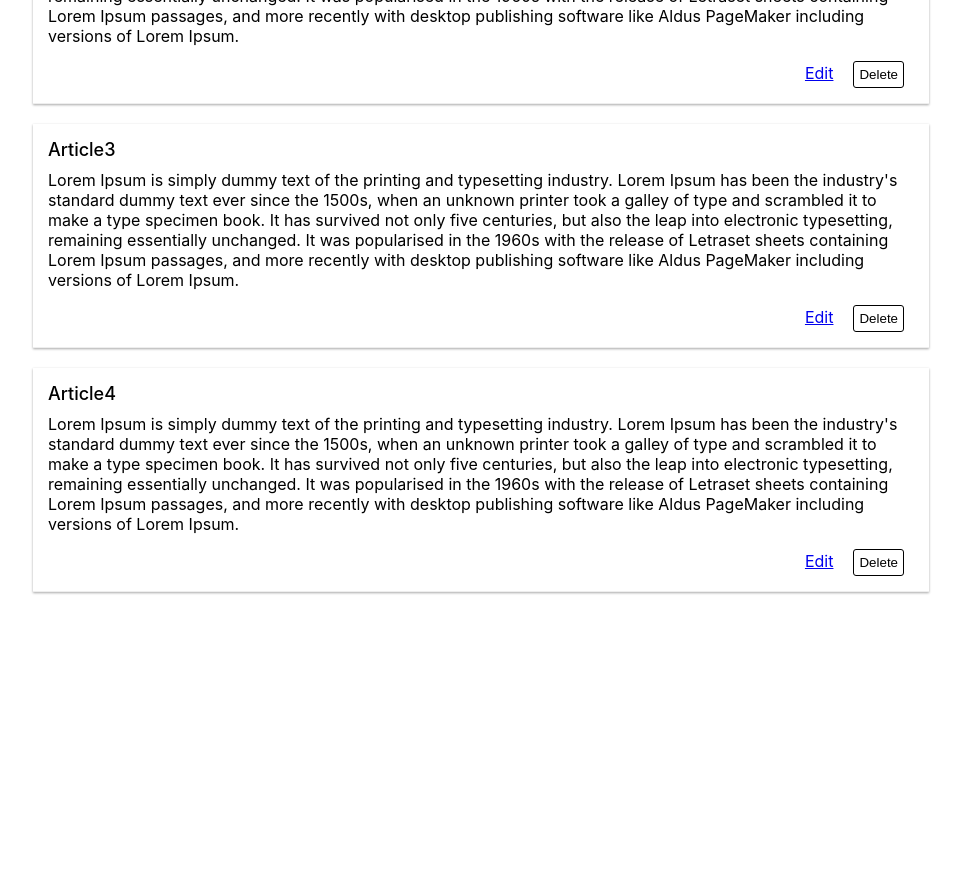
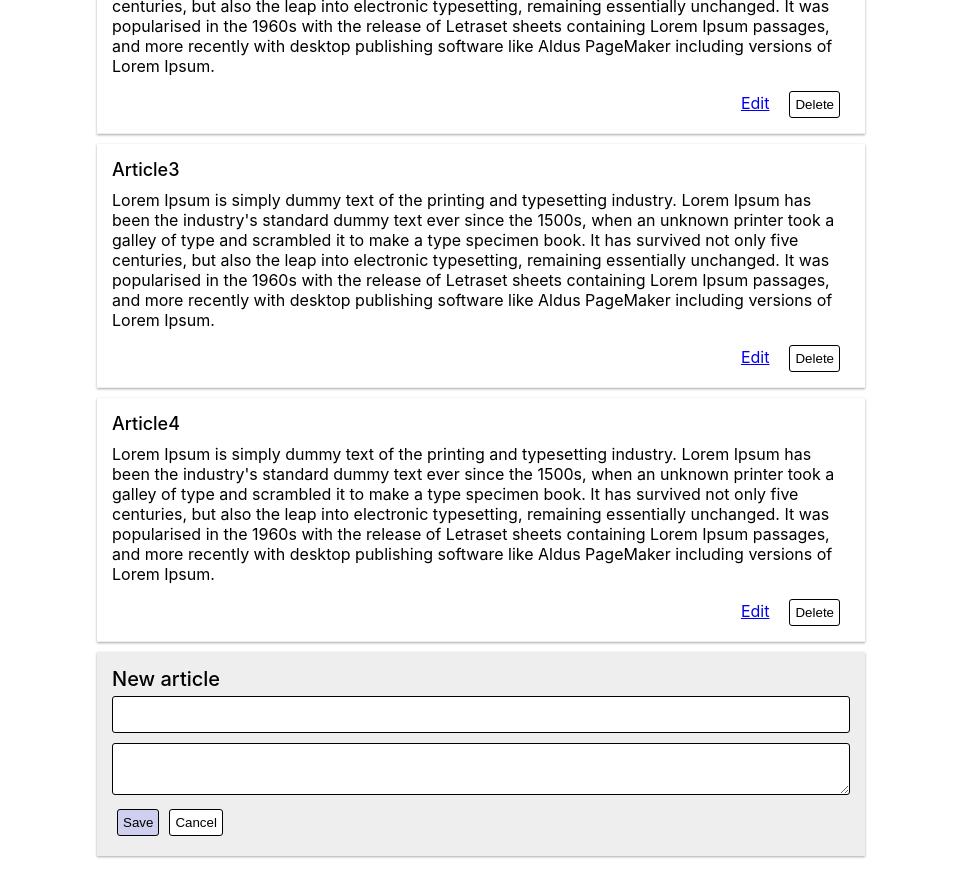
Before and after one commit to NVZver/ReactBlog, a React (Create React App) app: page /articles in a window 1280 px wide. Shown: the part 700-1571 px from the top of the page, without its empty margins (159-1120 px from the left). Before the commit the page ends 1317 px from the top, so only its background shows below. Built offline with nearby package versions, Linux system fonts and the light colour scheme.

Commit message:
Article form was moved to a separate component

```diff
--- a/src/App.js
+++ b/src/App.js
@@ -1,5 +1,5 @@
 import React, { Component } from 'react';
-import { BrowserRouter as Router, Route, Switch } from "react-router-dom";
+import { Router, Route, Switch } from "react-router-dom";
 import createBrowserHistory from "history/createBrowserHistory";
 
 import {ArticlesList} from './blog/articles-list/articles-list';
--- a/src/blog/article-editor/article-editor.js
+++ b/src/blog/article-editor/article-editor.js
@@ -1,5 +1,6 @@
 import React, {Component} from 'react';
 import {ArticleService} from '../services/article.service';
+import {ArticleForm} from '../article-form/article-form';
 
 import './article-editor.scss';
 
@@ -18,9 +19,6 @@ export class ArticleEditor extends Component {
         this.initArticle = this.initArticle.bind(this);
         this.submit = this.submit.bind(this);
         this.cancel = this.cancel.bind(this);
-        this.getFromTitle = this.getFromTitle.bind(this);
-        this.handleTitleChange = this.handleTitleChange.bind(this);
-        this.handleTextareaChange = this.handleTextareaChange.bind(this);
     }
 
     componentDidMount(){
@@ -30,7 +28,6 @@ export class ArticleEditor extends Component {
     initArticle() {
         const articleId = this.props.match.params['id'];
         if(articleId !== undefined ){
-            this.setState({ id: articleId });
             const article = this.getArticle(articleId);
             if(article){
                 this.setArticle(article);
@@ -43,23 +40,17 @@ export class ArticleEditor extends Component {
     }
 
     setArticle(article){
-        this.setState({
-            title: article.title,
-            text: article.text
-        });
+        this.setState({...article});
     }
 
     submit(e){
         const article = {
             id: this.state.id,
-            title: this.state.title,
-            text: this.state.text
+            title: e.title,
+            text: e.text
         };
-        if(article.id === undefined){
-            this.articleService.addArticle(article);
-        } else {
-            this.articleService.updateArticle(article);
-        }
+
+        this.articleService.updateArticle(article);
         this.props.history.goBack();
     }
 
@@ -67,47 +58,16 @@ export class ArticleEditor extends Component {
         this.props.history.goBack();
     }
 
-    getFromTitle(){
-        let title = 'Create Article'
-        if(this.state.id !== undefined){
-            title = 'Update Article'
-        }
-        return title;
-    }
-
-    handleTitleChange(e){
-        const value = e.target.value;
-        this.setState({ title: value });
-    }
-
-    handleTextareaChange(e){
-        const value = e.target.value;
-        this.setState({ text: value });
-    }
-
     render(){
         return (
-            <div className="shadowed article-editor">
-                <div className="article-editor-header">
-                    {this.getFromTitle()}
-                </div>
-                <div className="article-editor-form">
-                    <input
-                        type="text"
-                        className="article-editor-form__item"
-                        value={this.state.title}
-                        onChange={this.handleTitleChange}/>
-                    <textarea
-                        className="article-editor-form__item"
-                        onChange={this.handleTextareaChange}
-                        value={this.state.text} />
-                </div>
-                <div className="article-editor__actions">
-                    <button
-                        className="article-editor__button article-editor__button--save"
-                        onClick={this.submit}>Save</button>
-                    <button className="article-editor__button" onClick={this.cancel}>Cancel</button>
-                </div>
+            <div className="article-editor">
+                <ArticleForm
+                    header="Update article"
+                    title={this.state.title}
+                    text={this.state.text}
+                    onSubmit={this.submit}
+                    onCancel={this.cancel}
+                />
             </div>
         );
     }
--- a/src/blog/article-editor/article-editor.scss
+++ b/src/blog/article-editor/article-editor.scss
@@ -1,28 +1,3 @@
 .article-editor {
-    padding: 15px;
-    display: flex;
-    flex-direction: column;
-
-    &-header {
-        font-size: 20px;
-        font-weight: 500;
-    }
-
-    &-form{
-        &__item{
-            width: 100%;
-            margin: 5px 0;
-            border: 1px solid;
-            border-radius: 3px;
-            padding: 10px;
-            box-sizing: border-box;
-        }
-    }
-
-    &__button {
-        margin: 5px;
-
-        &--save {
-        }
-    }
+    width: 60%;
 }
--- /dev/null
+++ b/src/blog/article-form/article-form.js
@@ -0,0 +1,93 @@
+import React, {Component} from 'react';
+import './article-form.scss';
+
+export class ArticleForm extends Component {
+
+    constructor(props){
+        super(props);
+
+        this.state = {
+            title: '',
+            text: ''
+        };
+
+        this.handleTitleChange = this.handleTitleChange.bind(this);
+        this.handleTextChange = this.handleTextChange.bind(this);
+        this.handleSubmit = this.handleSubmit.bind(this);
+        this.handleCancel = this.handleCancel.bind(this);
+        this.reset = this.reset.bind(this);
+    }
+
+    componentDidMount(){
+        this.setState((state, props)=>({
+            title: props.title,
+            text: props.text
+        }));
+    }
+
+    handleTitleChange(e){
+        const title = e.target.value;
+        this.setState({
+            title: title
+        });
+    }
+
+    handleTextChange(e){
+        const text = e.target.value;
+        this.setState({
+            text: text
+        });
+    }
+
+    handleSubmit(){
+        const newState = {
+            title: this.state.title,
+            text: this.state.text
+        };
+        this.reset();
+        this.props.onSubmit(newState);
+    }
+
+    handleCancel(){
+        this.reset();
+        this.props.onCancel();
+    }
+
+    reset(){
+        this.setState({
+            title: '',
+            text: ''
+        });
+    }
+
+    render(){
+        return (
+            <div className="shadowed article-form">
+                <div className="article-form-header">
+                    {this.props.header}
+                </div>
+                <div className="article-form-control">
+                    <input
+                        type="text"
+                        className="article-form-controls__item"
+                        value={this.state.title}
+                        onChange={this.handleTitleChange}
+                    />
+                    <textarea
+                        className="article-form-controls__item"
+                        value={this.state.text}
+                        onChange={this.handleTextChange}
+                    />
+                </div>
+                <div className="article-form__actions">
+                    <button
+                        className="article-form__button article-form__button--save"
+                        onClick={this.handleSubmit}>Save</button>
+                    <button
+                        className="article-form__button"
+                        onClick={this.handleCancel}>Cancel</button>
+                </div>
+            </div>
+        )
+   }
+}
--- /dev/null
+++ b/src/blog/article-form/article-form.scss
@@ -0,0 +1,30 @@
+.article-form {
+    padding: 15px;
+    display: flex;
+    flex-direction: column;
+    background-color: #eee;
+
+    &-header {
+        font-size: 20px;
+        font-weight: 500;
+    }
+
+    &-controls{
+        &__item{
+            width: 100%;
+            margin: 5px 0;
+            border: 1px solid;
+            border-radius: 3px;
+            padding: 10px;
+            box-sizing: border-box;
+        }
+    }
+
+    &__button {
+        margin: 5px;
+
+        &--save {
+            background-color: #0000ff21;
+        }
+    }
+}
--- a/src/blog/articles-list/article-list-item.scss
+++ b/src/blog/articles-list/article-list-item.scss
@@ -1,5 +1,5 @@
 .article {
-    margin: 10px 0;
+    margin-bottom: 10px;
     padding: 15px;
     border-bottom: 1px solid #EEEEEE;
     width: 100%;
--- a/src/blog/articles-list/articles-list.js
+++ b/src/blog/articles-list/articles-list.js
@@ -1,5 +1,6 @@
 import React, {Component} from 'react';
 import {ArticleListItem} from './article-list-item';
+import {ArticleForm} from '../article-form/article-form';
 import {ArticleService} from '../services/article.service.js';
 import './articles-list.scss';
 
@@ -15,8 +16,8 @@ export class ArticlesList extends Component {
         }
         this.getArticles = this.getArticles.bind(this);
         this.handleDelete = this.handleDelete.bind(this);
+        this.addArticle = this.addArticle.bind(this);
         this.deleteArticle = this.deleteArticle.bind(this);
-        this.handleAdd = this.handleAdd.bind(this);
         this.handleSearchChange = this.handleSearchChange.bind(this);
     }
 
@@ -36,11 +37,6 @@ export class ArticlesList extends Component {
         this.deleteArticle(id);
     }
 
-    handleAdd(){
-        const url = `${this.props.match.path}/add`;
-        this.props.history.push(url);
-    }
-
     handleSearchChange(e){
         const value = e.target.value;
         this.setState({
@@ -56,12 +52,8 @@ export class ArticlesList extends Component {
     }
 
     deleteArticle(id){
-        const newArticles = [...this.state.articles];
-        const articleId = newArticles.findIndex(article=>article.id === id);
-        if(articleId !== -1){
-            newArticles.splice(articleId, 1);
-            this.setState({articles: newArticles});
-        }
+        this.articleService.deleteArticle(id);
+        this.getArticles();
     }
 
     createActicleItemsList(articles){
@@ -74,9 +66,15 @@ export class ArticlesList extends Component {
            handleDelete={this.handleDelete}/>);
     }
 
+    addArticle(article){
+        this.articleService.addArticle(article);
+        this.getArticles();
+    }
+
     render() {
         return (
             <div className="articles">
+
                 <div className="shadowed articles-header">
                     <div className="articles-header__title">Articles</div>
                     <input
@@ -85,12 +83,15 @@ export class ArticlesList extends Component {
                         placeholder="Search"
                         value={this.state.searach}
                         onChange={this.handleSearchChange}/>
-                    <button onClick={this.handleAdd}>Add</button>
                 </div>
+
                 <div className="articles-list">
                     {this.createActicleItemsList(this.state.displayedArticles)}
                 </div>
 
+                <ArticleForm
+                    header="New article"
+                    onSubmit={this.addArticle}/>
             </div>
         );
     }
--- a/src/blog/articles-list/articles-list.scss
+++ b/src/blog/articles-list/articles-list.scss
@@ -1,7 +1,7 @@
 .article {
 
     &s {
-        width: 70%;
+        width: 60%;
         &-header{
             display: flex;
             justify-content: space-between;
--- a/src/blog/services/article.service.js
+++ b/src/blog/services/article.service.js
@@ -50,8 +50,15 @@ export class ArticleService {
     addArticle(article) {
         const articles = this.getArticles();
         const articleIds = articles.map(item=>+item.id);
-        const maxId = Math.max(...articleIds);
-        article['id'] = maxId + 1;
+
+        let newId = 0;
+
+        if(articleIds.length !== 0){
+            const maxId = Math.max(...articleIds);
+            newId = maxId + 1;
+        }
+
+        article['id'] = newId;
         articles.push(article);
         this.setArticles(articles);
     }
```
